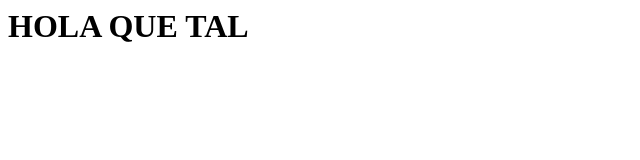
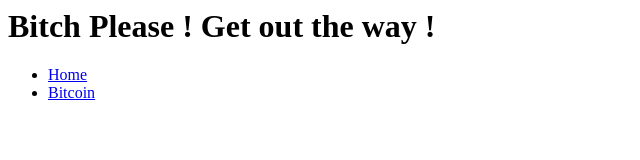
Before and after one commit to Mariepitsch/ForceLan.github.io, a plain HTML site: page bitcoin/index.html in a window 1280 px wide. Shown: the whole page, without its empty margins (0-640 px from the left). Drawn offline with Linux system fonts and the light colour scheme.

Commit message:
Update index.html

```diff
--- a/bitcoin/index.html
+++ b/bitcoin/index.html
@@ -1,6 +1,10 @@
 <head>
-   <h1> HOLA QUE TAL </h1>
+   <h1> Bitch Please ! Get out the way !  </h1>
    <script type="text/javascript" src="../jquery.js"></script>
 </head>
 <body>
+   <ul>
+  <li><a class="active" href="#home">Home</a></li>
+  <li><a href="bitcoin/">Bitcoin</a></li>
+</ul>
 </body>
```
